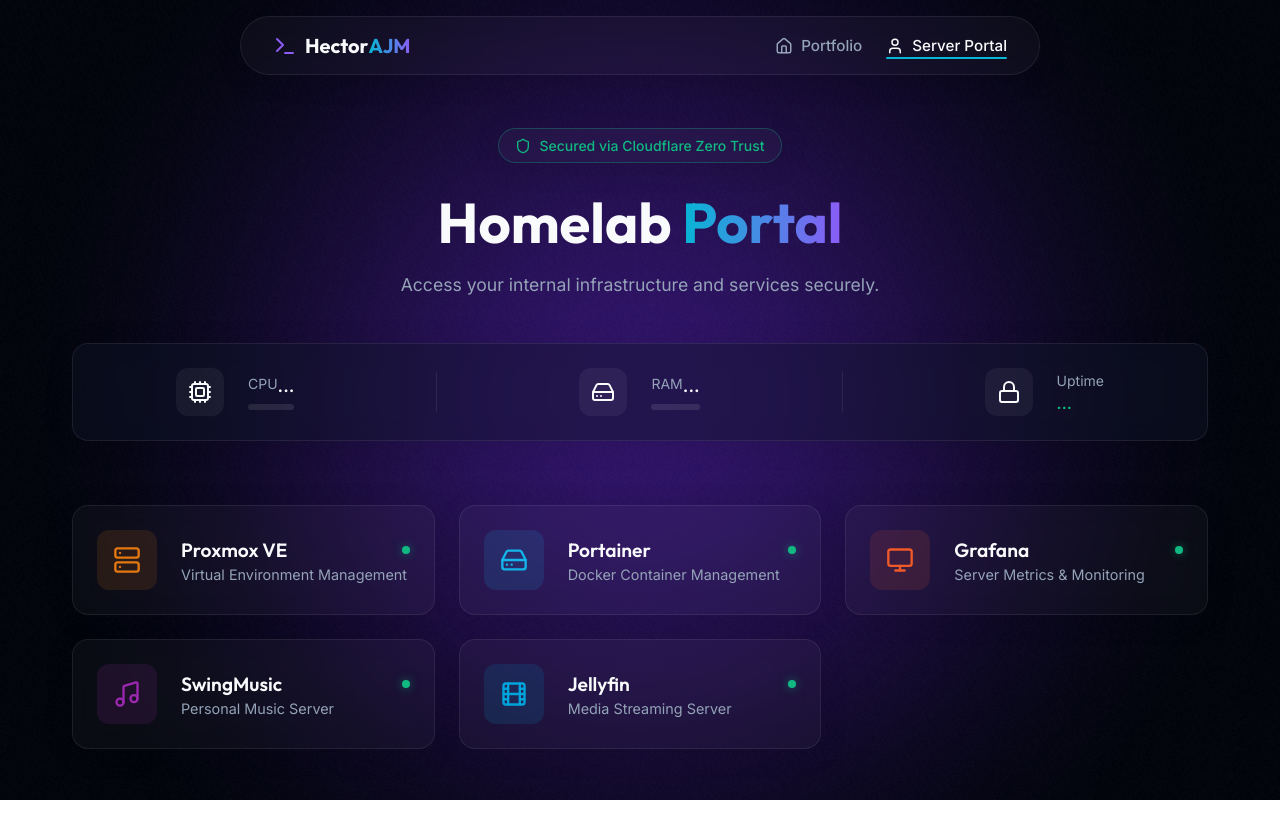
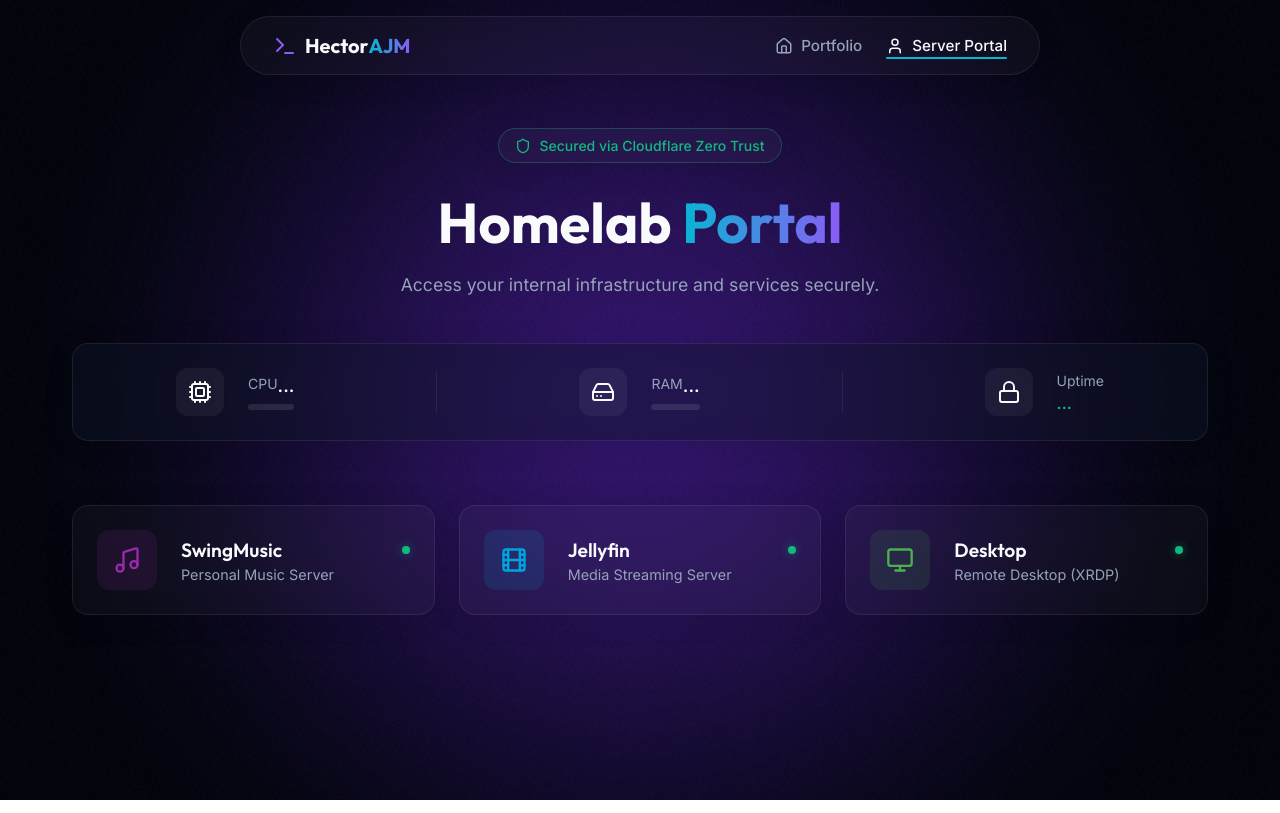
Before and after one commit to Hectorajm2001/tunnel-web, a React (Vite) app: page /portal in a window 1280 px wide. Built offline with nearby package versions, Linux system fonts and the light colour scheme; no server answers.

Commit message:
Portal actualizado con servicios reales

```diff
--- a/src/pages/Portal.jsx
+++ b/src/pages/Portal.jsx
@@ -8,36 +8,11 @@
 
 const services = [
   {
-    name: 'Proxmox VE',
-    description: 'Virtual Environment Management',
-    url: 'https://pve.hectorajm.dpdns.org', // Assuming standard subdomains
-    icon: <Server size={28} />,
-    color: '#e47911',
-    status: 'online'
-  },
-  {
-    name: 'Portainer',
-    description: 'Docker Container Management',
-    url: 'https://docker.hectorajm.dpdns.org',
-    icon: <HardDrive size={28} />,
-    color: '#13b5ea',
-    status: 'online'
-  },
-
-  {
-    name: 'Grafana',
-    description: 'Server Metrics & Monitoring',
-    url: 'https://grafana.hectorajm.dpdns.org',
-    icon: <Monitor size={28} />,
-    color: '#f05a28',
-    status: 'online'
-  },
-  {
     name: 'SwingMusic',
     description: 'Personal Music Server',
     url: 'https://swingmusic.hectorajm.dpdns.org',
     icon: <Music size={28} />,
-    color: '#9c27b0', // Purple color
+    color: '#9c27b0',
     status: 'online'
   },
   {
@@ -45,7 +20,15 @@
     description: 'Media Streaming Server',
     url: 'https://jellyfin.hectorajm.dpdns.org',
     icon: <Film size={28} />,
-    color: '#00a4dc', // Jellyfin blue
+    color: '#00a4dc',
+    status: 'online'
+  },
+  {
+    name: 'Desktop',
+    description: 'Remote Desktop (XRDP)',
+    url: 'https://desktop.hectorajm.dpdns.org',
+    icon: <Monitor size={28} />,
+    color: '#4caf50',
     status: 'online'
   }
 ];
```
Also changed, not shown: 1 other file (tests, documents, lock files or other folders).
